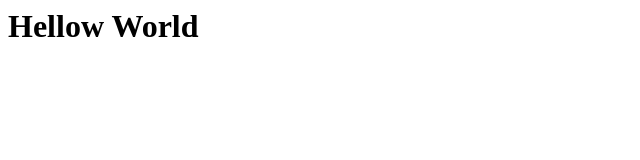
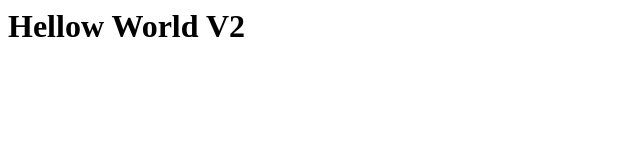
Before and after one commit to quinkk/test, a plain HTML site: page index.html in a window 1280 px wide. Shown: the full height of the page, 0-640 px from the left. Drawn offline with Linux system fonts and the light colour scheme.

Commit message:
update  v2

```diff
--- a/index.html
+++ b/index.html
@@ -5,7 +5,7 @@
 </head>
 
 <body>
-    <h1>Hellow World</h1>
+    <h1>Hellow World V2</h1>
 </body>
 
 </html>
```
